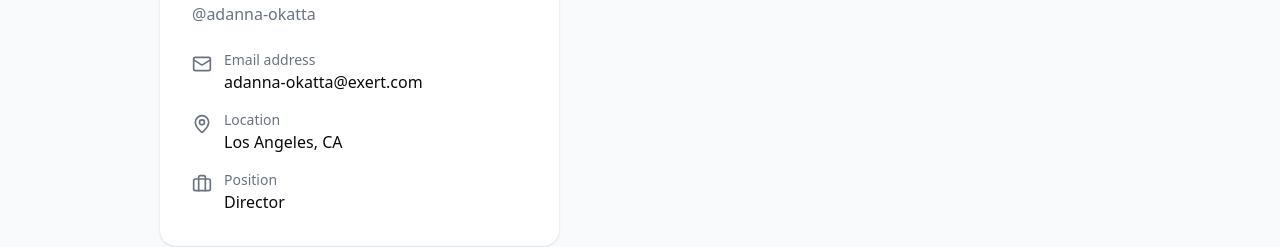
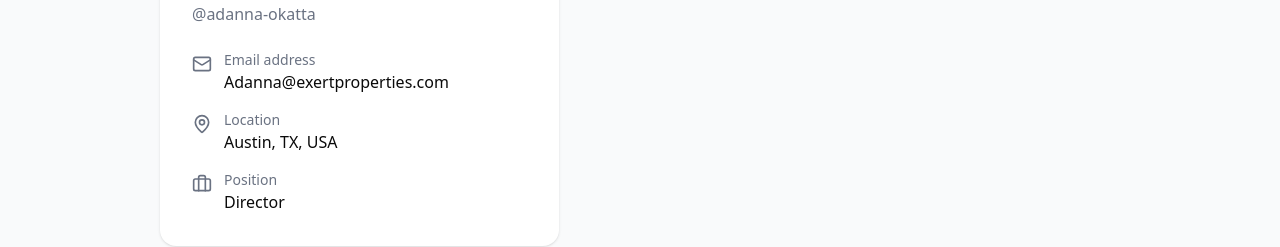
Before and after one commit to ISHANTBHATT/exertproperties, a Next.js app: page /agent/adanna-okatta in a window 1280 px wide. Shown: the part 502-749 px from the top of the page. Built offline with nearby package versions, Linux system fonts and the light colour scheme.

Commit message:
changes: agents email and location change

```diff
--- a/src/app/agent/[slug]/page.js
+++ b/src/app/agent/[slug]/page.js
@@ -17,9 +17,9 @@ const agents = {
     name: "Okey Okatta",
     username: "@okey-okatta",
     img: "/images/team1.jpeg",
-    email: "okey-okatta@exert.com",
+    email: "Okey@exertproperties.com",
     phone: "(414) 325 - 427",
-    location: "San Francisco, CA",
+    location: "Nigeria",
     position: "MD/CEO",
     about:
       "Okey is the founder and Managing Director of Exert Properties . He holds a BSc in Banking & Finance from Imo State University Owerri Imo state (1999). An MBA In Banking & Finance from University of Nigeria Enugu Campus (2003). An MSc in International Oil & Gas Management from University Of Dundee, Dundee Scotland (2008). He retired from a 9 years successful banking career in 2008, he rose to the position of a deputy Manager with Fidelity Bank Plc Nigeria. With his sound financial background, he has managed many successful business organizations spanning thru oil & gas, hospitality and services. This experiences he has brought to fore in running of Exert properties from inception in 2021 to date. Exert properties have grown from been just a real estate firm to been a successful provider of high quality driven starter homes in Nigeria and the united states",
@@ -28,9 +28,9 @@ const agents = {
     name: "Adanna Okatta",
     username: "@adanna-okatta",
     img: "/images/team2.jpeg",
-    email: "adanna-okatta@exert.com",
+    email: "Adanna@exertproperties.com",
     phone: "(310) 555 - 7890",
-    location: "Los Angeles, CA",
+    location: "Austin, TX, USA",
     position: "Director",
     about:
       "Adanna L. Okatta is the co-founder and  Director of Exert Properties, LLC. She holds a BSc in Biomedical Engineering from Tulane University (2002), an MPH in Epidemiology & Public Health from Yale University (2004), and a Doctor of Medicine from the University of Texas Health Center- San Antonio (2009). She has over fifteen years of women’s health consultation experience, specifically in the specialization of Maternal Fetal Medicine and high risk pregnancies. Her dedication to public service lead her to this real estate managing position. Access to outstanding homes is the building block for flourishing families in both in Nigeria and the United States.",
@@ -39,9 +39,9 @@ const agents = {
     name: "Blessing Youngharry",
     username: "@blessing-youngharry",
     img: "/images/team3.jpeg",
-    email: "blessing-youngharry@exert.com",
+    email: "Blessing@exertproperties.com",
     phone: "(212) 678 - 1234",
-    location: "New York, NY",
+    location: "Lagos Nigeria",
     position: "Legal Advisor",
     about:
       "Blessing is a seasoned legal and credit risk professional with over 20 years of experience spanning legal advisory and credit risk management in some of Nigeria’s leading financial institutions, client relationship leadership, and strategic financial and legal oversight. She holds a Bachelor’s degree in Law from the Rivers State University of Science & Technology and an LLM in Petroleum Taxation & Finance from the prestigious CEPMLP, University of Dundee. She became a member of the Nigerian Bar Association in 2003. Throughout her career, Blessing has consistently delivered value by combining deep analytical skills with a client-centric approach—skills she now brings into the real estate space to help clients make confident and informed property decisions. Her unique background allows her to assess opportunities with both financial acumen and market insight, making her a trusted financial and legal advisor in every transaction.",
@@ -50,7 +50,7 @@ const agents = {
     name: "Bidemi Adeshina",
     username: "@bidemi-adeshina",
     img: "/images/team4.jpeg",
-    email: "bidemi-adeshina@exert.com",
+    email: "Bidemi@exertproperties.com",
     phone: "(617) 222 - 3333",
     location: "Boston, MA",
     position: "Non Executive Director",
```
